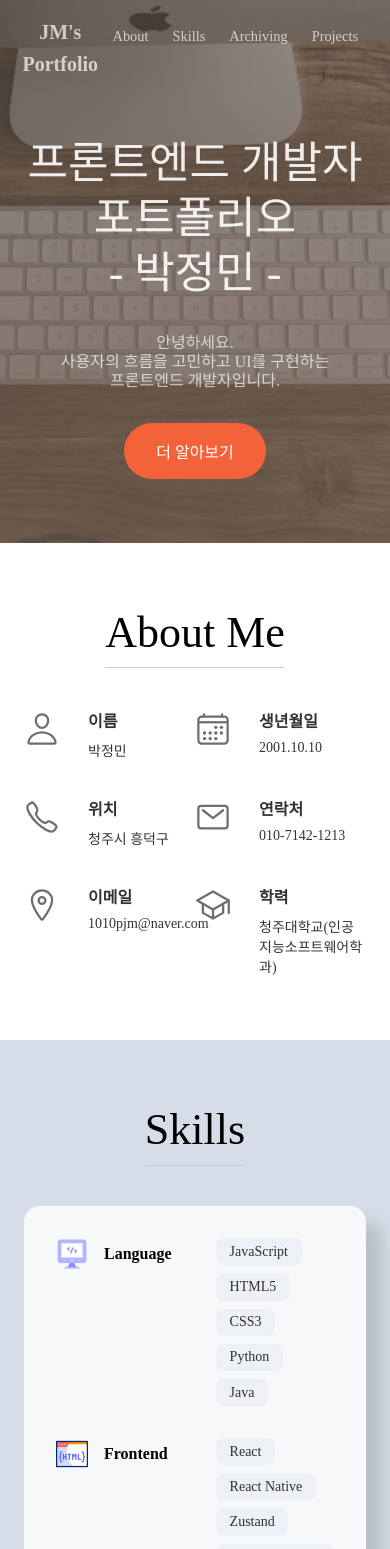
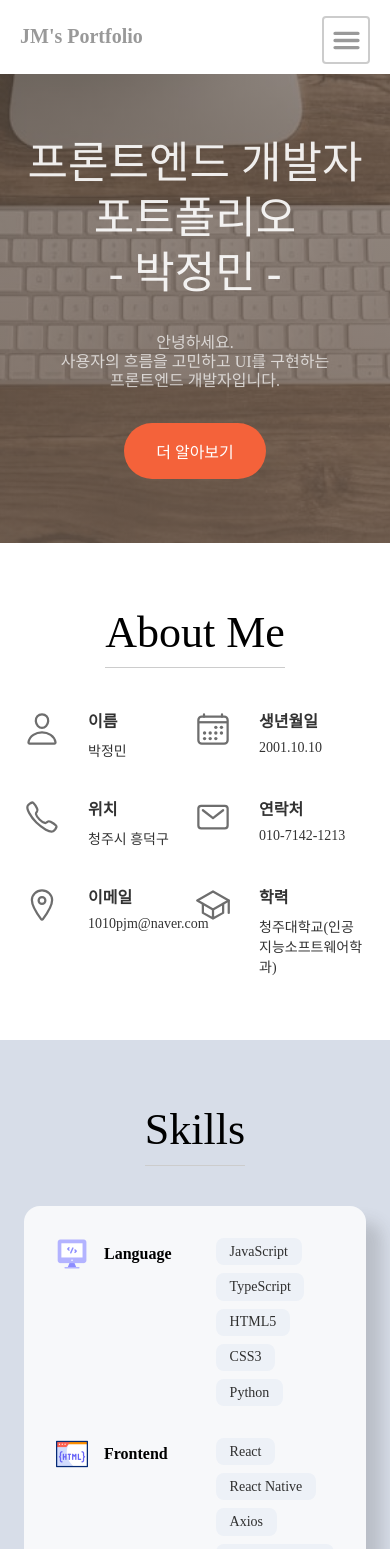
Before and after one commit to jjungming/jm_portfolio, a React (Create React App) app: page / in a window 390 px wide. Shown: the top 1549 px of the page. Built offline with nearby package versions, Linux system fonts and the light colour scheme.

Commit message:
add skills

```diff
--- a/src/components/common/Header/Header.jsx
+++ b/src/components/common/Header/Header.jsx
@@ -1,5 +1,6 @@
 import React, { useState, useEffect } from 'react';
 import styles from './Header.module.css';
+import { IoMenu } from "react-icons/io5";
 
 const scrollTo = (id) => {
   const el = document.getElementById(id);
@@ -10,6 +11,8 @@ const scrollTo = (id) => {
 /* 로고 + 섹션 이동 네비(About, Skills, Projects 등) */
 const Header = () => {
   const [isScrolled, setIsScrolled] = useState(false);
+  const [isMenuOpen, setIsMenuOpen] = useState(false);
+  const [activeSection, setActiveSection] = useState("");
 
   useEffect(() => {
     const sentinel = document.getElementById("home-sentinel");
@@ -27,6 +30,48 @@ const Header = () => {
     };
   }, []);
 
+  useEffect(() => {
+    const sectionIds = ["about", "skills", "archiving", "projects"];
+
+    const observer = new IntersectionObserver(
+      (entries) => {
+        entries.forEach((entry) => {
+          if (entry.isIntersecting) {
+            setActiveSection(entry.target.id);
+          }
+        });
+      },
+      {
+        threshold: 0.6,
+      }
+    );
+
+    sectionIds.forEach((id) => {
+      const section = document.getElementById(id);
+      if (section) observer.observe(section);
+    });
+
+    return () => observer.disconnect();
+  }, []);
+
+  useEffect(() => {
+    const mq = window.matchMedia("(max-width: 992px)");
+    const handler = (e) => {
+      if (!e.matches) setIsMenuOpen(false);
+    };
+
+    handler(mq);
+    mq.addEventListener("change", handler);
+    return () => mq.removeEventListener("change", handler);
+  }, []);
+
+  const handleNav = (id) => {
+    scrollTo(id);
+    setIsMenuOpen(false);
+  };
+
+  const homeLine = isScrolled && activeSection !== "home";
+
   return (
     <header className={`${styles.headerContainer} ${isScrolled ? styles.scrolled : ''}`}>
       <div className={styles.headerContent}>
@@ -36,11 +81,56 @@ const Header = () => {
 
         {/* headerSectionTitle 부분 */}
         <div className={styles.headerSectionTitle}>
-          <button onClick={() => scrollTo("about")} className={styles.headerSectionButton} type="button">About</button>
-          <button onClick={() => scrollTo("skills")} className={styles.headerSectionButton} type="button">Skills</button>
-          <button onClick={() => scrollTo("archiving")} className={styles.headerSectionButton} type="button">Archiving</button>
-          <button onClick={() => scrollTo("projects")}className={styles.headerSectionButton} type="button">Projects</button>
+          <button
+            onClick={() => scrollTo("about")}
+            className={`${styles.headerSectionButton} ${
+              homeLine && activeSection === "about" ? styles.active : ""
+            }`}
+            type="button">
+              About
+          </button>
+          <button
+            onClick={() => scrollTo("skills")}
+            className={`${styles.headerSectionButton} ${
+              homeLine && activeSection === "skills" ? styles.active : ""
+            }`}
+            type="button">
+              Skills
+          </button>
+          <button
+            onClick={() => scrollTo("archiving")}
+            className={`${styles.headerSectionButton} ${
+              homeLine && activeSection === "archiving" ? styles.active : ""
+            }`}
+            type="button">
+              Archiving
+          </button>
+          <button
+            onClick={() => scrollTo("projects")}
+            className={`${styles.headerSectionButton} ${
+              homeLine && activeSection === "projects" ? styles.active : ""
+            }`}
+            type="button">
+              Projects
+          </button>
         </div>
+
+        <button
+          type="button"
+          className={styles.menuButton}
+          aria-label="Open menu"
+          aria-expanded={isMenuOpen}
+          onClick={() => setIsMenuOpen((v) => !v)}
+        >
+          <IoMenu size={35}/>
+        </button>
+      </div>
+
+      <div className={`${styles.mobileNav} ${isMenuOpen ? styles.open : ""}`}>
+        <button onClick={() => handleNav("about")} className={styles.mobileNavButton} type="button">About</button>
+        <button onClick={() => handleNav("skills")} className={styles.mobileNavButton} type="button">Skills</button>
+        <button onClick={() => handleNav("archiving")} className={styles.mobileNavButton} type="button">Archiving</button>
+        <button onClick={() => handleNav("projects")} className={styles.mobileNavButton} type="button">Projects</button>
       </div>
 
     </header>
--- a/src/components/common/Header/Header.module.css
+++ b/src/components/common/Header/Header.module.css
@@ -63,17 +63,93 @@ button:hover {
     color: hsla(0, 0%, 100%, 1);
 }
 
+.menuButton {
+    display: none;
+    align-items: center;
+    justify-content: center;
+    width: 3rem;
+    height: 3rem;
+    border: 2px solid hsla(0, 0%, 0%, .2);
+    border-radius: .25rem;
+    color: hsla(0, 0%, 0%, .4);
+    transition: background-color .2s ease, color .2s ease;
+}
+
+.menuButton:hover {
+    border: 2px solid hsla(0, 0%, 0%, 1);
+}
+
+.mobileNav {
+    display: none;
+    overflow: hidden;
+    max-height: 0;
+    opacity: 0;
+    transform: translateY(-10px);
+    transition: max-height .28s ease, opacity .2s ease, transform .28s ease;
+    border-top: 2px solid rgba(0,0,0,.08);
+}
+
+.mobileNav.open {
+    max-height: 240px;
+    opacity: 1;
+    transform: translateY(0);
+}
+
+.mobileNavButton {
+    width: 100%;
+    text-align: left;
+    padding: 0.9rem 1.5rem;
+    font-weight: 600;
+    color: hsla(0, 0%, 0%, .4);
+}
+
+.active {
+    position: relative;
+}
+
+.active::after {
+    content: "";
+    position: absolute;
+    left: 50%;
+    bottom: -4px;
+    width: 80%;
+    height: 2px;
+    background-color: currentColor;
+    transform: translateX(-50%);
+    border-radius: 2px;
+}
+
 @media (max-width: 992px) {
+    .headerContainer {
+        background-color: #ffffff;
+    }
     .headerContent {
         padding: 1rem 1.25rem;
     }
+
     .headerTitleButton {
         font-size: 1.25rem;
+        color: hsla(0, 0%, 0%, .4);
     }
+
     .headerSectionButton {
         padding: 0 .75rem;
         font-size: .9rem;
         font-weight: 500;
     }
 
+    .headerSectionTitle {
+        display: none;
+    }
+
+    .menuButton {
+        display: inline-flex;
+    }
+
+    .mobileNav {
+        display: block;
+    }
+    button:hover {
+        color: hsla(0, 0%, 0%, 1);
+    }
 }
--- a/src/data/projects.js
+++ b/src/data/projects.js
@@ -32,14 +32,14 @@ const projects = [
       '외국인들이 한국 생활에 적응하도록 돕는 게임형 웹사이트',
     highlights: [
       '카카오 OAuth 로그인 연동을 통한 사용자 인증 기능 개발',
-      'API 연동으로 사용자 정보 및 미션 상태를 동적으로 렌더링',
+      'Axios 기반 API 통신으로 사용자 및 미션 상태를 관리',
       'CSS Module을 활용하여 스타일 충돌 방지',
       'Vercel을 통한 프론트엔드 배포 및 운영 경험'
     ],
     links: [
       { label: "GitHub", url: "https://github.com/JJungMing/2024_DANPOON_FE.git" },
     ],
-    techStack: ["React", "react-router-dom", "Axios", "CSS Modules", "React-Icons", "Vercel"]
+    techStack: ["React", "react-router-dom", "Axios", "CSS Modules", "React-Icons", "Vercel"],
   },
 
   {
@@ -54,14 +54,12 @@ const projects = [
       'React Native 프로젝트 구조를 구성하여 모바일 앱 개발 환경 구축',
       'TypeScript를 적용해 화면 및 컴포넌트 단위 타입 안정성 확보',
       '카카오 Map API를 활용해 지도 화면에 마커를 표시하고, 중심 좌표 이동 및 마커 클릭 이벤트 처리',
-      '지도 상호작용을 통해 사용자 위치 및 주차장 정보를 직관적으로 확인할 수 있는 UI 구현',
       'screens / components 구조로 화면과 UI 요소를 분리하여 유지보수성 개선',
-      'navigation 구조를 설계하고 App.tsx를 중심으로 앱 진입 및 화면 전환 흐름 구현'
     ],
     links: [
       { label: "GitHub", url: "https://github.com/JJungMing/ParkingGo_FE.git" },
     ],
-    techStack: [ "React Native", "TypeScript", "React Navigation", "Kakao Map API"]
+    techStack: ["React Native", "TypeScript", "React Navigation", "Kakao Map API"]
   },
   // {
   //   id: 3,
--- a/src/data/skills.js
+++ b/src/data/skills.js
@@ -8,22 +8,22 @@ const skills = [
   {
     image: languageImg,
     title: 'Language',
-    items: ['JavaScript', 'HTML5', 'CSS3', 'Python', 'Java'],
+    items: ['JavaScript', 'TypeScript', 'HTML5', 'CSS3', 'Python'],
   },
   {
     image: frontendImg,
     title: 'Frontend',
-    items: ['React', 'React Native', 'Zustand', 'Styled-components'],
+    items: ['React', 'React Native', 'Axios', 'Kakao Map API'],
   },
   {
     image: backendImg,
     title: 'Backend',
-    items: ['Django', 'OpenCV', 'SQL', 'Database'],
+    items: ['Django', 'OpenCV', 'SQL'],
   },
   {
     image: devopsImg,
     title: 'DevOps',
-    items: ['GitHub', 'Vercel', 'Figama', 'Notion'],
+    items: ['GitHub', 'Vercel', 'Notion', 'Figma'],
   },
 ];
 
```
